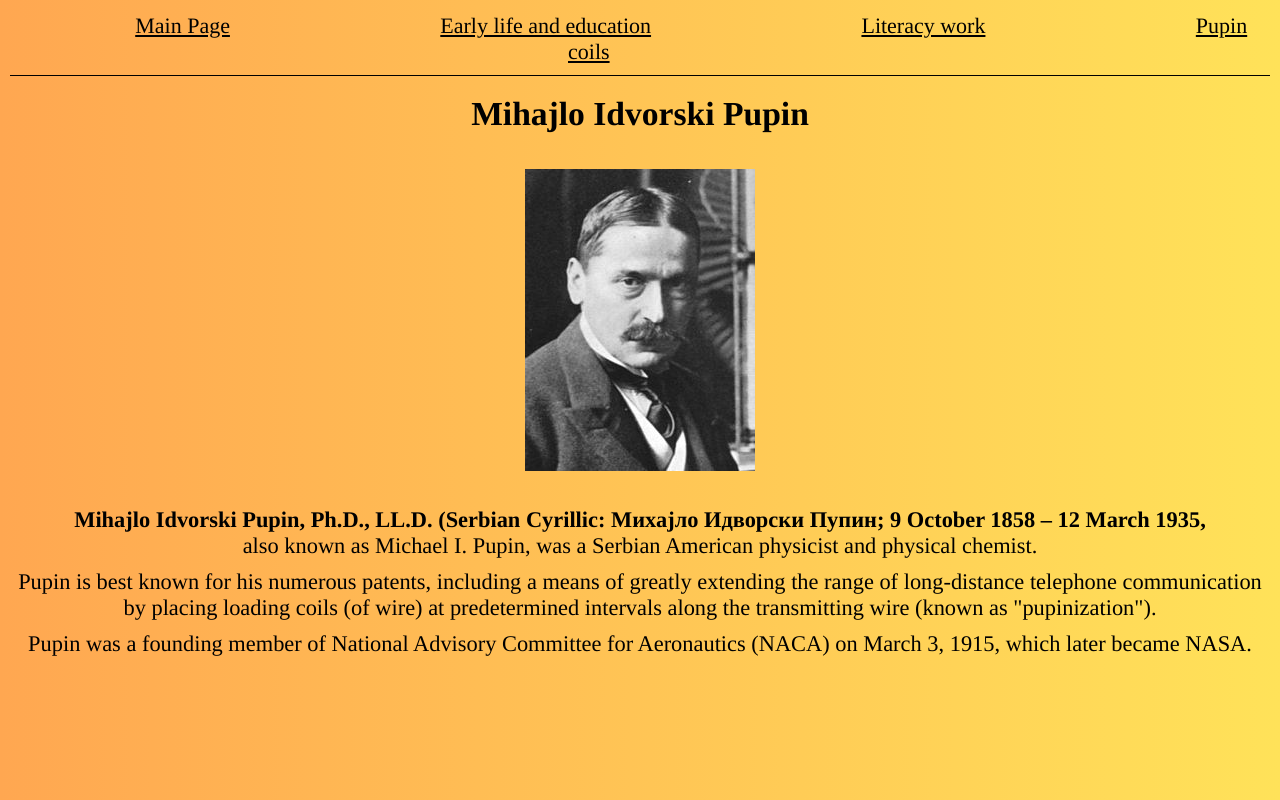
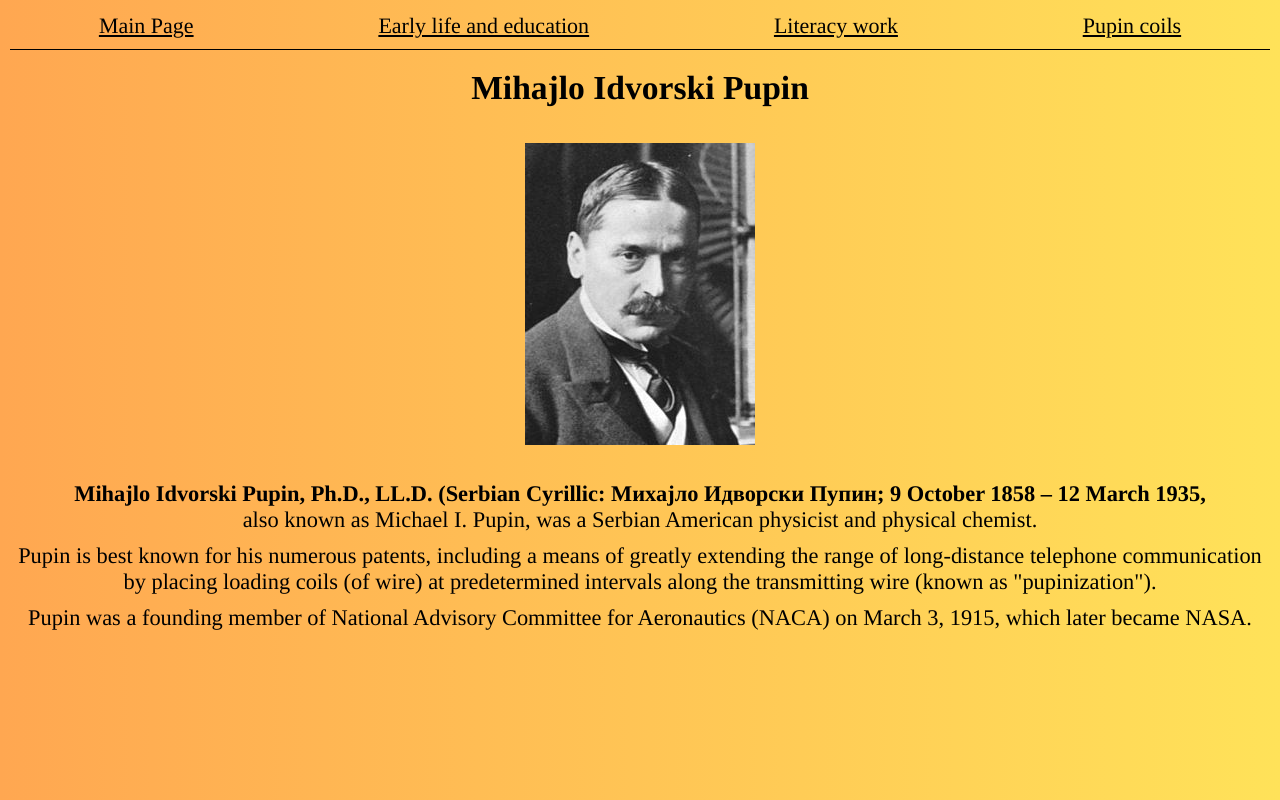
Before and after one commit to deadraw/Front-End_Assignments, a plain HTML site: page html_css_fundamentals/assignment_2/index.html in a window 1280 px wide. Drawn offline with Linux system fonts and the light colour scheme.

Commit message:
Assignment 2 fix1.0

```diff
--- a/html_css_fundamentals/style.css
+++ b/html_css_fundamentals/style.css
@@ -99,8 +99,8 @@ body {
 
 .topnav a {
   color: black;
-  padding-right: 8%;
-  padding-left: 8%;
+  padding-right: 7%;
+  padding-left: 7%;
   font-size: 22px;
 }
 .center {
```
Also changed, not shown: html_css_fundamentals/assignment_2/early-life-and-education.txt (deleted), html_css_fundamentals/assignment_2/index.txt (deleted), html_css_fundamentals/assignment_2/literary-work.txt (deleted), html_css_fundamentals/assignment_2/pupin-coils.txt (deleted).
